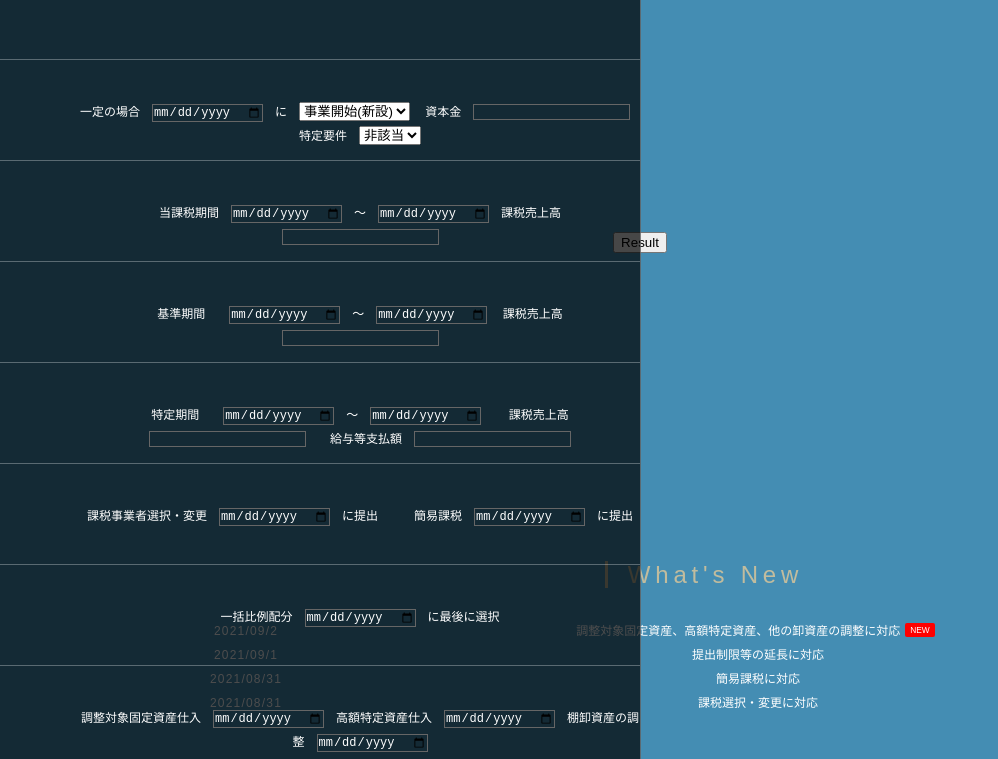
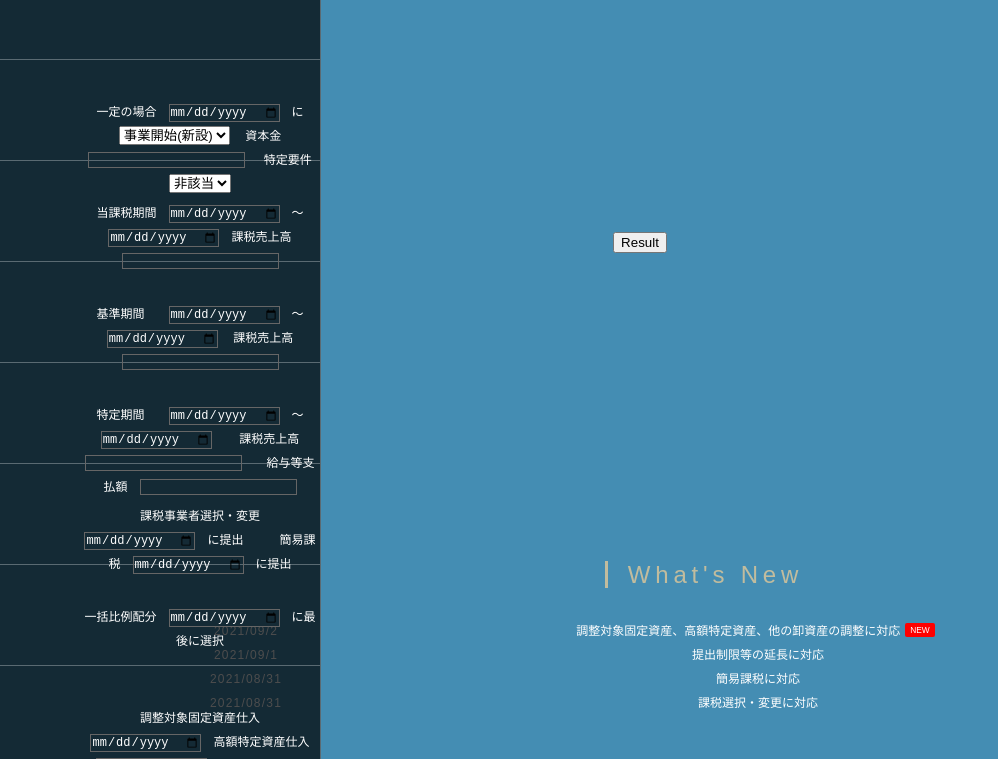
Before and after one commit to dpabj/dpabj, a plain HTML site: page index.html in a window 1280 px wide. Shown: the part 41-800 px from the top of the page, without its empty margins (0-998 px from the left). Drawn offline with Linux system fonts and the light colour scheme; a script that the page names is missing.

Commit message:
Update stylesheet.css

```diff
--- a/stylesheet.css
+++ b/stylesheet.css
@@ -109,7 +109,7 @@ header.pc {
 }
 /*マウスオン時のheaderブロック*/
 header.pc:hover {
-	width: 50%;	/*幅*/
+	width: 25%;	/*幅*/
 	overflow: auto;	/*ウィンドウの高さよりコンテンツが増えた場合に切れないように自動でスクロールバーを出す設定*/
 	background-color: #000;	/*背景色（古いブラウザ用）*/
 	background-color: rgba(0,0,0,0.7);	/*背景色。0,0,0は黒の事で0.7は色が70%出た状態の事。*/
```
